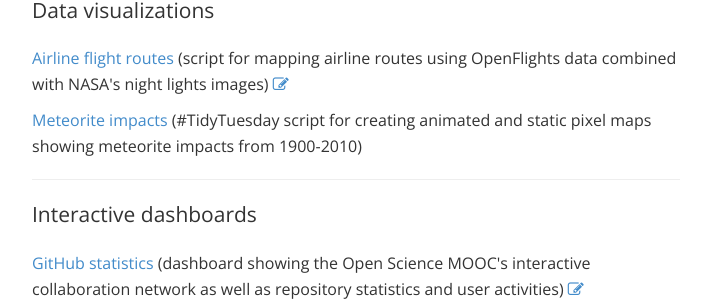
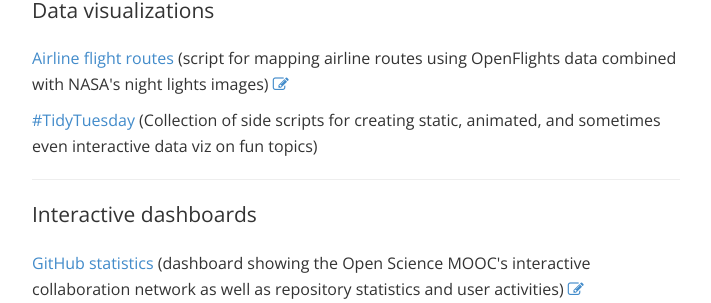
Before and after one commit to lhehnke/lhehnke.github.io, a Jekyll site: the page built from projects/index.html, in a window 1280 px wide and 900 px high, scrolled down 501 px. Shown: the part 151-454 px from the top of the window, without its empty margins (284-995 px from the left). Built offline with Jekyll 4.4.1, drawn with Linux system fonts in a browser that asks for light colours; nearby versions of some CDN libraries.

Commit message:
Update index.html

```diff
--- a/projects/index.html
+++ b/projects/index.html
@@ -37,7 +37,7 @@
     <p class="lead">Data visualizations</p>
 
      <p><a href="https://github.com/lhehnke/maps-traffic-routes/">Airline flight routes</a> (script for mapping airline routes using OpenFlights data combined with NASA's night lights images) <a href="https://lhehnke.github.io/notes/2018/01/27/flight-routes-night-lights" target="_blank" title="Read blog post"> <i class="fa fa-pencil-square-o"></i></a></p>
-    <p><a href="https://github.com/lhehnke/tidytuesday">Meteorite impacts</a> (#TidyTuesday script for creating animated and static pixel maps showing meteorite impacts from 1900-2010) </p>
+    <p><a href="https://github.com/lhehnke/tidytuesday">#TidyTuesday</a> (Collection of side scripts for creating static, animated, and sometimes even interactive data viz on fun topics) </p>
 
    <hr>
 
```
